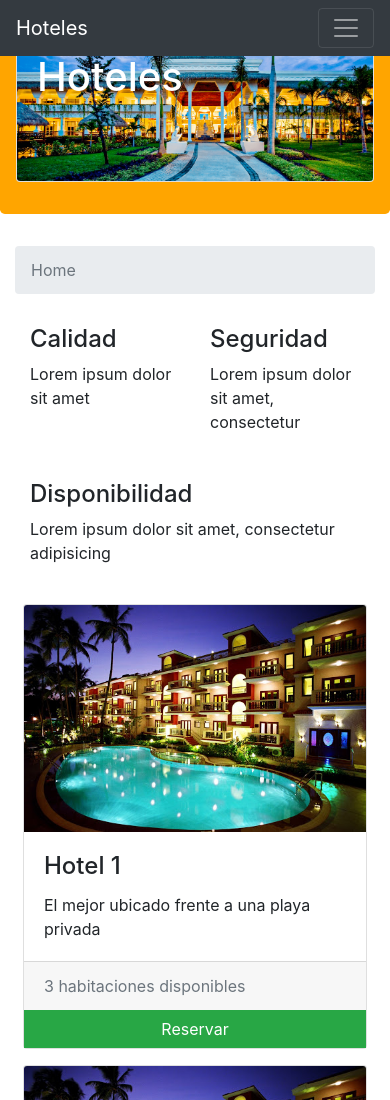
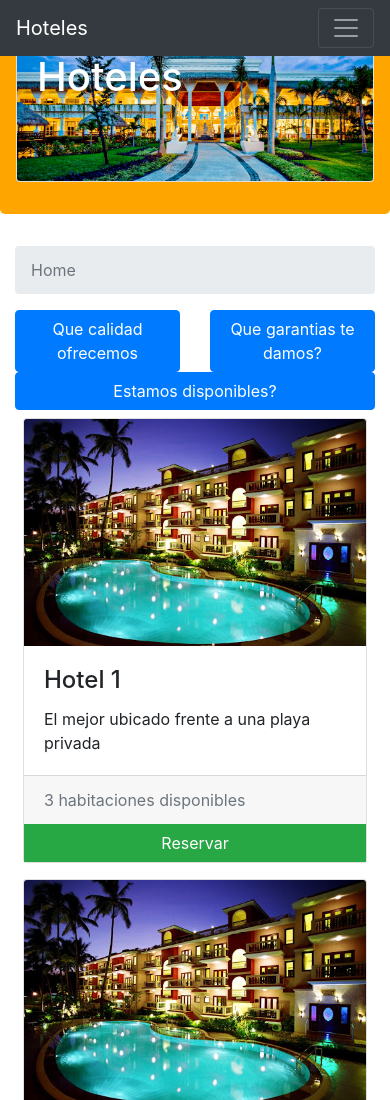
Before and after one commit to sanrinconr/Bootstrap-course, a website: page index.html in a window 390 px wide. Shown: the top 1100 px of the page. Drawn offline with nearby package versions, Linux system fonts and the light colour scheme; a web font is replaced by a local one.

Commit message:
Se utiliza collapse

```diff
--- a/css/principal.css
+++ b/css/principal.css
@@ -2,8 +2,10 @@
   flex: 1 250px;
 }
 .card-caracteristicas{
-  flex: 1 120px;
-  margin: 15px;
+  flex: 1 1600px;
+  margin-left: 5rem;
+  margin-right: 5rem;
+
 }
 .jumbotron {
   background-color: orange;
--- a/index.html
+++ b/index.html
@@ -45,18 +45,35 @@
                <li class="breadcrumb-item active" aria-current="page">Home</li>
             </ol>
          </nav>
-         <div class="d-flex flex-wrap">
-            <div class="flex-column  card-caracteristicas">
-               <h4>Calidad</h4>
-               <p>Lorem ipsum dolor sit amet</p>
+         <div class="row">
+            <div class="col">
+               <button type="button" class="btn btn-primary btn-block" data-toggle="collapse" data-target="#calidad" aria-controls="collapse1">Que calidad ofrecemos</button>
             </div>
-            <div class="flex-column card-caracteristicas">
-               <h4>Seguridad</h4>
-               <p>Lorem ipsum dolor sit amet, consectetur </p>
+            <div class="col">
+               <button type="button" class="btn btn-primary btn-block" data-toggle="collapse" data-target="#garantias" aria-controls="collapse2">Que garantias te damos?</button>
             </div>
-            <div class="flex-column card-caracteristicas">
-               <h4>Disponibilidad</h4>
-               <p>Lorem ipsum dolor sit amet, consectetur adipisicing </p>
+            <div class="col">
+               <button type="button" class="btn btn-primary btn-block" data-toggle="collapse" data-target="#disponible" aria-controls="collapse3">Estamos disponibles?</button>
+            </div>
+         </div>
+         <div class="row">
+            <div id="calidad" class="col col-md-4 collapse mt-4 ">
+               <div class="d-flex justify-content-center">
+                  <h3>La mejor</h3>
+               </div>
+               <p>Ofrecemos los mejores estandares, animate a comprar!</p>
+            </div>
+            <div id="garantias" class="col col-md-4 collapse mt-4">
+               <div class="d-flex justify-content-center">
+                  <h3>El cliente tiene la razon</h3>
+               </div>
+               <p>Consideramos que el cliente siempre tiene la razon por lo cual te garantizamos todos nuestros servicios</p>
+            </div>
+            <div id="disponible" class="col col-md-4 collapse mt-4 ">
+               <div class="d-flex justify-content-center">
+                  <h3>Total</h3>
+               </div>
+               <p>Siempre contamos con habitaciones para ti y tu familia!</p>
             </div>
          </div>
          <div class="d-flex flex-wrap">
```
